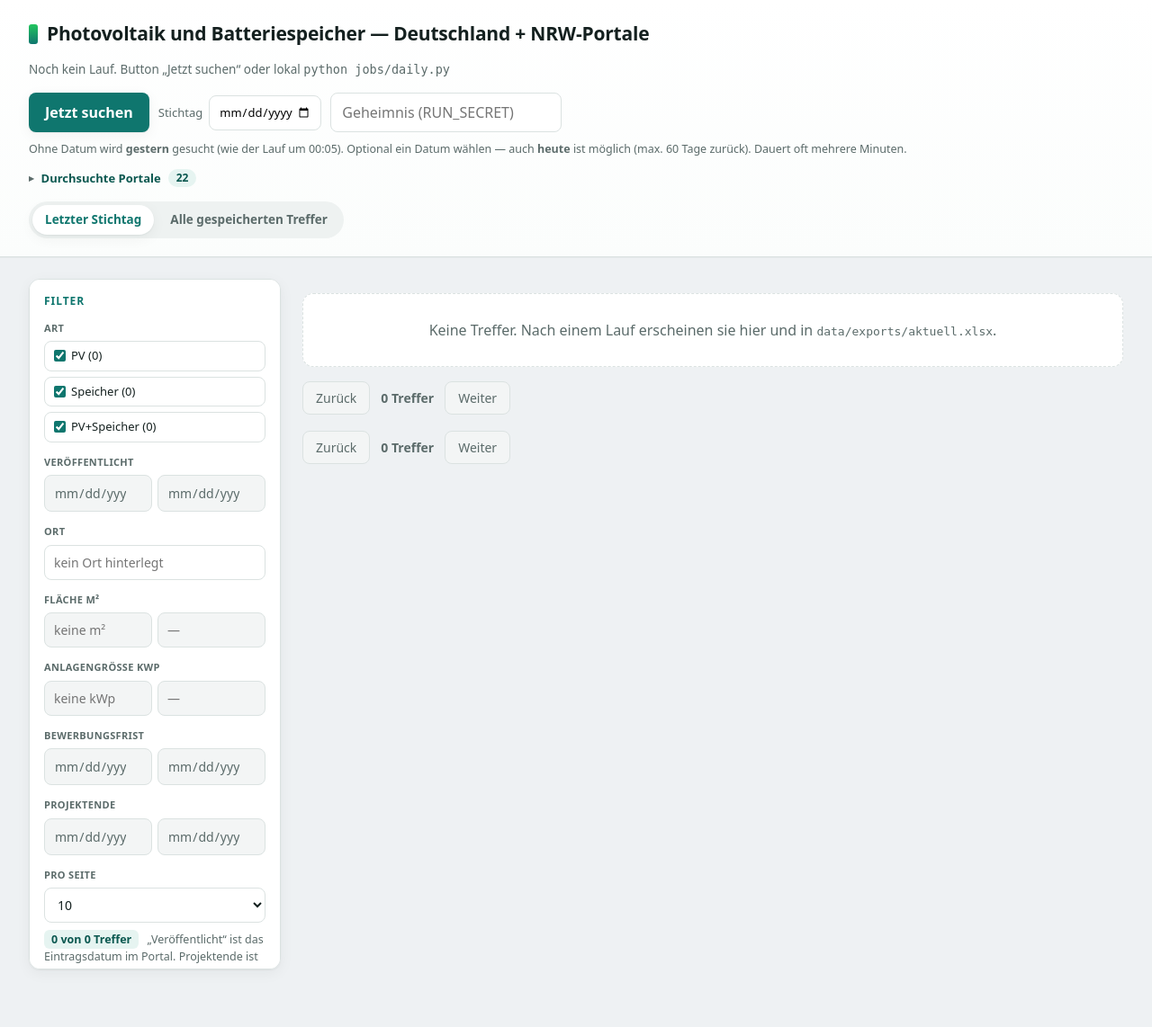
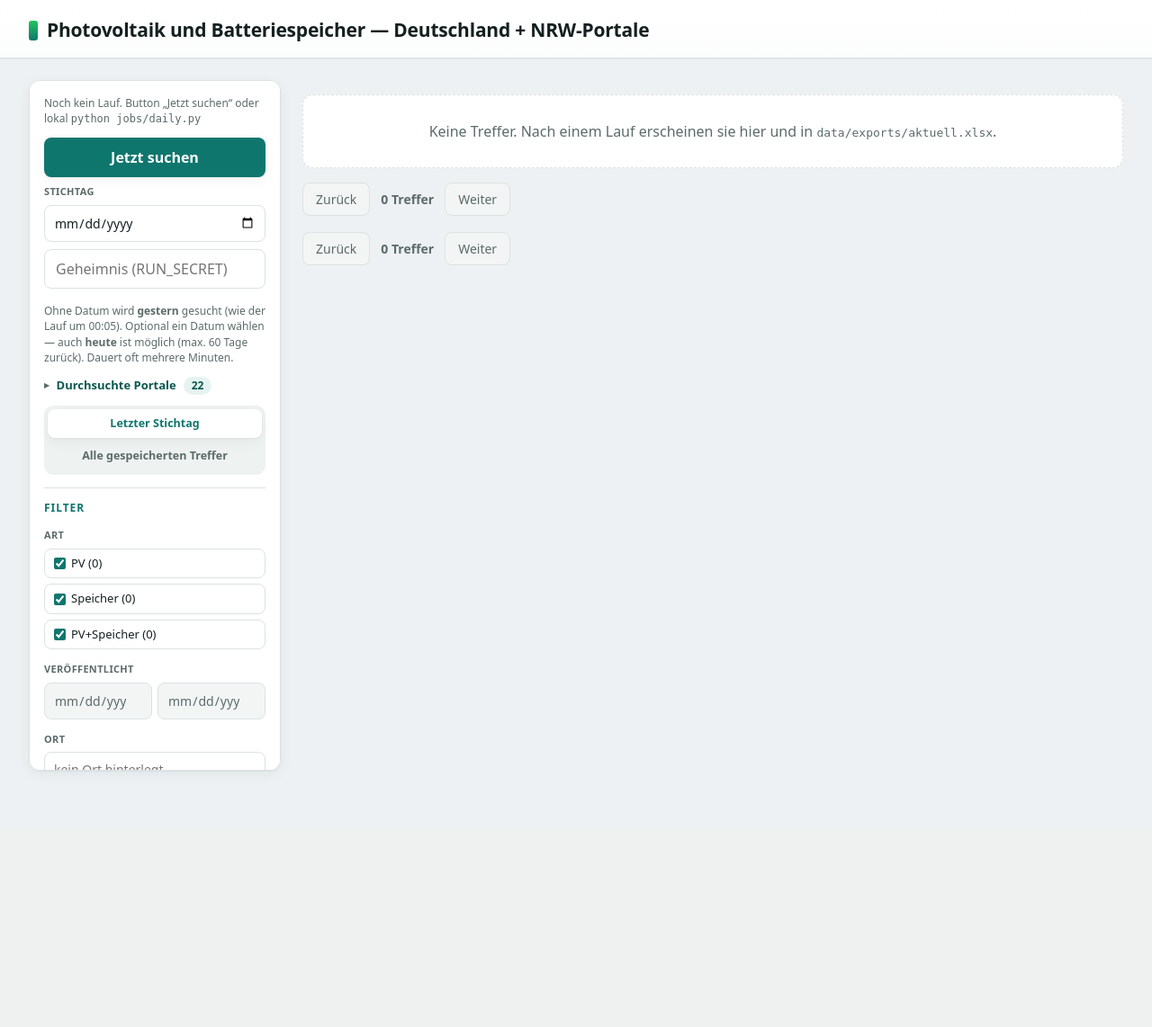
Before and after one commit to raedmokdad/PVProjects, a Flask app: page / in a window 1280 px wide. Shown: the whole page at 90% size. After the commit the page ends 858 px from the top, so only its background shows below. Run offline with Flask 3, Linux system fonts and the light colour scheme; data that the repository does not hold is empty.

Commit message:
Put run controls in the left sidebar under the title only.
Co-authored-by: Cursor <cursoragent@cursor.com>

```diff
--- a/ui/templates/index.html
+++ b/ui/templates/index.html
@@ -35,14 +35,14 @@
     }
     a { color: var(--accent); }
     header {
-      padding: 22px 32px 20px;
+      padding: 18px 32px 14px;
       border-bottom: 1px solid var(--line);
       background: linear-gradient(180deg, #ffffff 0%, #fbfdfc 100%);
       box-shadow: 0 1px 0 rgba(16, 33, 31, 0.04);
     }
     .header-inner { max-width: 1280px; margin: 0 auto; }
     h1 {
-      margin: 0 0 6px;
+      margin: 0;
       font-size: 21px;
       font-weight: 700;
       letter-spacing: -0.01em;
@@ -58,22 +58,29 @@
       flex: none;
     }
     .meta { color: var(--muted); font-size: 13.5px; }
+    .sidebar .meta {
+      font-size: 12px;
+      line-height: 1.45;
+      margin: 0 0 12px;
+    }
     nav.tabs {
-      margin-top: 16px;
-      display: inline-flex;
+      margin: 12px 0 0;
+      display: flex;
+      flex-direction: column;
       gap: 4px;
       background: #eef2f1;
       padding: 4px;
-      border-radius: 999px;
+      border-radius: 10px;
     }
     nav.tabs a {
       color: var(--muted);
       text-decoration: none;
-      font-size: 13.5px;
+      font-size: 12.5px;
       font-weight: 600;
-      padding: 6px 14px;
-      border-radius: 999px;
+      padding: 7px 10px;
+      border-radius: 8px;
       transition: background .15s, color .15s;
+      text-align: center;
     }
     nav.tabs a:hover { color: var(--ink); }
     nav.tabs a.current { background: var(--card); color: var(--accent); box-shadow: var(--shadow); }
@@ -95,7 +102,7 @@
       padding: 28px;
       text-align: center;
     }
-    .filters-wrap {
+    .sidebar {
       position: sticky;
       top: 16px;
       padding: 16px 16px 14px;
@@ -106,7 +113,13 @@
       max-height: calc(100vh - 32px);
       overflow: auto;
     }
-    .filters-wrap h2 {
+    .sidebar-sep {
+      height: 1px;
+      background: var(--line);
+      margin: 14px 0;
+      border: 0;
+    }
+    .sidebar h2 {
       margin: 0 0 14px;
       font-size: 12px;
       font-weight: 700;
@@ -290,10 +303,10 @@
     .pager-status { color: var(--muted); font-weight: 600; }
     .run-bar {
       display: flex;
-      flex-wrap: wrap;
-      align-items: center;
-      gap: 10px;
-      margin-top: 16px;
+      flex-direction: column;
+      align-items: stretch;
+      gap: 8px;
+      margin-top: 0;
     }
     .run-bar button {
       font: inherit;
@@ -302,10 +315,11 @@
       background: var(--accent);
       border: 0;
       border-radius: 8px;
-      padding: 10px 18px;
+      padding: 10px 14px;
       cursor: pointer;
       box-shadow: var(--shadow);
       transition: background .15s, transform .1s;
+      width: 100%;
     }
     .run-bar button:hover:not(:disabled) { background: var(--accent-dark); }
     .run-bar button:active:not(:disabled) { transform: translateY(1px); }
@@ -319,7 +333,8 @@
       border: 1px solid var(--line);
       border-radius: 8px;
       padding: 9px 12px;
-      min-width: 220px;
+      width: 100%;
+      min-width: 0;
     }
     .run-bar input[type="password"]:focus {
       outline: none;
@@ -327,26 +342,36 @@
       box-shadow: 0 0 0 3px rgba(15, 118, 110, 0.15);
     }
     .run-date-label {
-      display: inline-flex;
-      align-items: center;
-      gap: 7px;
-      font-size: 13px;
+      display: flex;
+      flex-direction: column;
+      align-items: stretch;
+      gap: 6px;
+      font-size: 11px;
+      font-weight: 700;
+      letter-spacing: 0.03em;
+      text-transform: uppercase;
       color: var(--muted);
     }
     .run-bar input[type="date"] {
       font: inherit;
+      font-weight: 400;
+      font-size: 14px;
+      letter-spacing: normal;
+      text-transform: none;
+      color: var(--ink);
       border: 1px solid var(--line);
       border-radius: 8px;
       padding: 8px 10px;
+      width: 100%;
     }
     .run-bar input[type="date"]:focus {
       outline: none;
       border-color: var(--accent);
       box-shadow: 0 0 0 3px rgba(15, 118, 110, 0.15);
     }
-    .run-msg { font-size: 13.5px; color: var(--muted); }
+    .run-msg { font-size: 12.5px; color: var(--muted); }
     .run-msg.is-error { color: #b91c1c; font-weight: 600; }
-    .run-hint { font-size: 12.5px; color: var(--muted); margin: 10px 0 0; }
+    .run-hint { font-size: 12px; color: var(--muted); margin: 8px 0 0; line-height: 1.45; }
     .portals { margin-top: 12px; font-size: 13px; }
     .portals > summary {
       cursor: pointer;
@@ -394,7 +419,7 @@
         padding: 18px 18px 56px;
         gap: 16px;
       }
-      .filters-wrap {
+      .sidebar {
         position: static;
         max-height: none;
       }
@@ -413,6 +438,10 @@
   <header>
     <div class="header-inner">
       <h1>Photovoltaik und Batteriespeicher — Deutschland + NRW-Portale</h1>
+    </div>
+  </header>
+  <div class="layout">
+    <aside class="sidebar" aria-label="Suche und Filter">
       <p class="meta">
         {% if last %}
           Letzter Lauf: {{ last['run_date'] }}
@@ -446,10 +475,7 @@
         <a href="/" class="{{ 'current' if not show_all else '' }}">Letzter Stichtag</a>
         <a href="/alle" class="{{ 'current' if show_all else '' }}">Alle gespeicherten Treffer</a>
       </nav>
-    </div>
-  </header>
-  <div class="layout">
-    <aside class="filters-wrap" aria-label="Filter">
+      <hr class="sidebar-sep">
       <h2>Filter</h2>
       <form class="filters" id="filters" autocomplete="off">
         <div class="filter-field">Art
```
Lines whose indentation alone changed are shown as unchanged.
